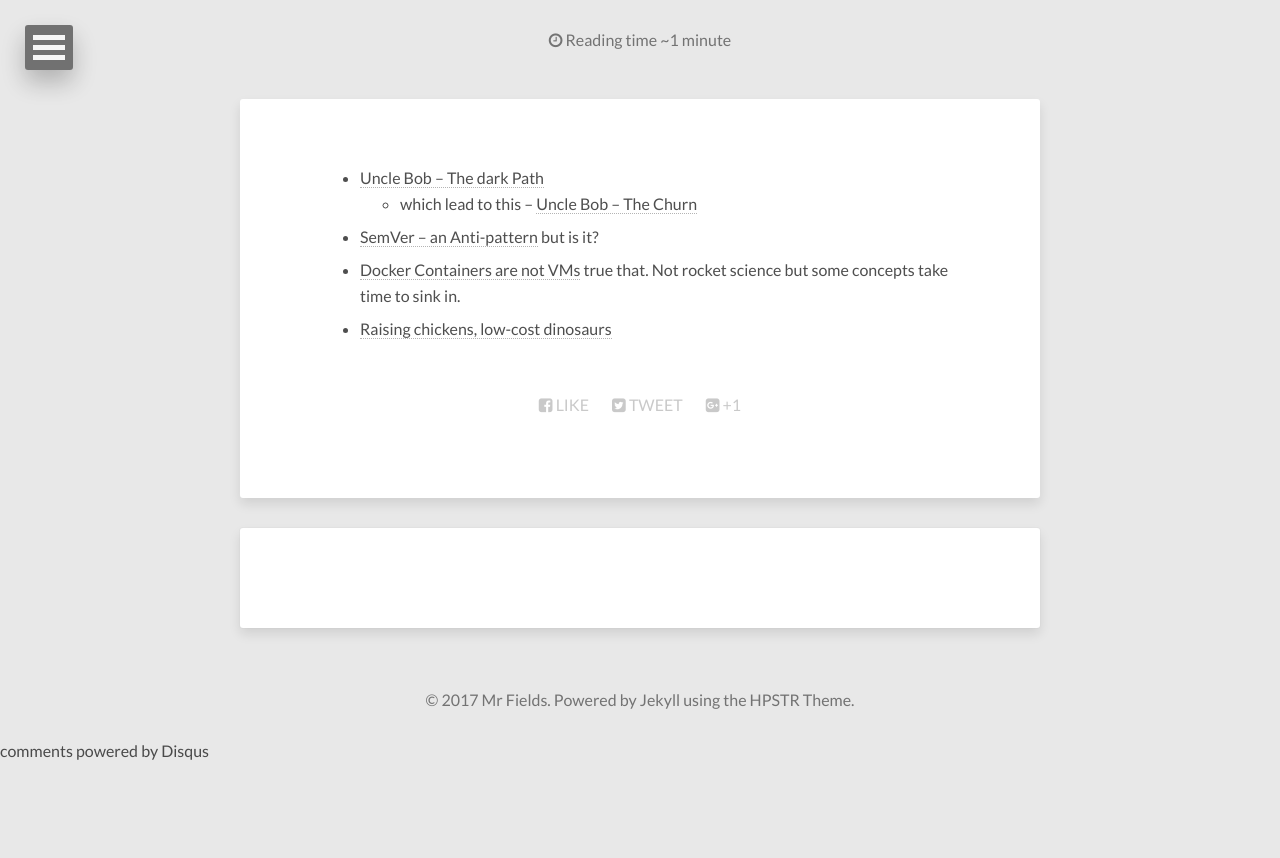
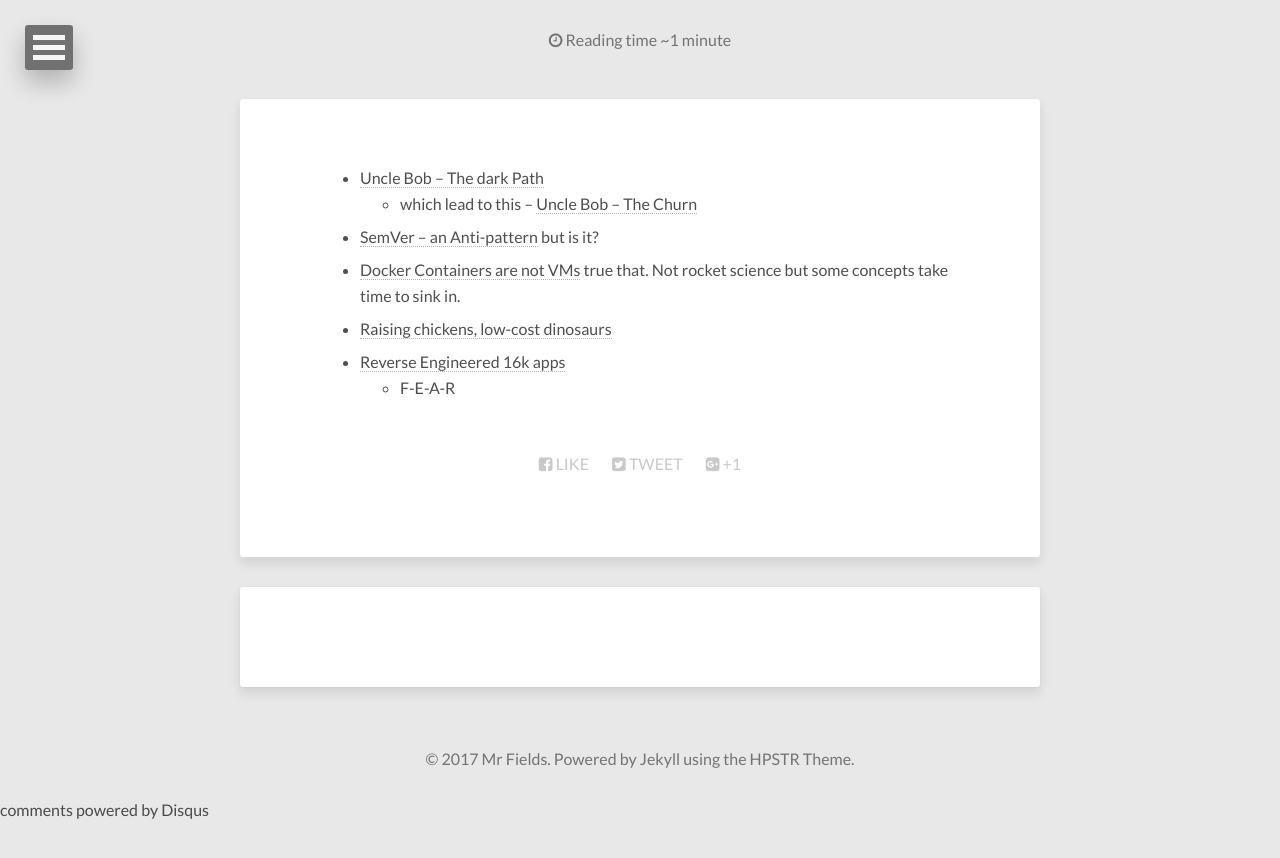
Before and after one commit to vetras/vetras.github.io, a Jekyll site: the page built from readings/current-list.md, in a window 1280 px wide. Shown: the top 858 px of the page. Built offline with Jekyll 4.4.1, drawn with Linux system fonts in a browser that asks for light colours; nearby versions of some CDN libraries; our own code applies the rules of GitHub Pages for plain Markdown files; comment, search, counter and statistics services are not loaded.

Commit message:
add link to current readings

```diff
--- a/readings/current-list.md
+++ b/readings/current-list.md
@@ -4,3 +4,5 @@
 - [SemVer -- an Anti-pattern]( https://surfingthe.cloud/semantic-versioning-anti-pattern/) but is it?
 - [Docker Containers are not VMs](https://blog.docker.com/2016/03/containers-are-not-vms/) true that. Not rocket science but some concepts take time to sink in.
 - [Raising chickens, low-cost dinosaurs](https://medium.com/@ruicardosoesteves/raising-chickens-low-cost-dinosaurs-f12852a0ef64#.gxh32vkdx)
+- [Reverse Engineered 16k apps](https://hackernoon.com/we-reverse-engineered-16k-apps-heres-what-we-found-51bdf3b456bb#.1j0anuo57)
+    - F-E-A-R
```
